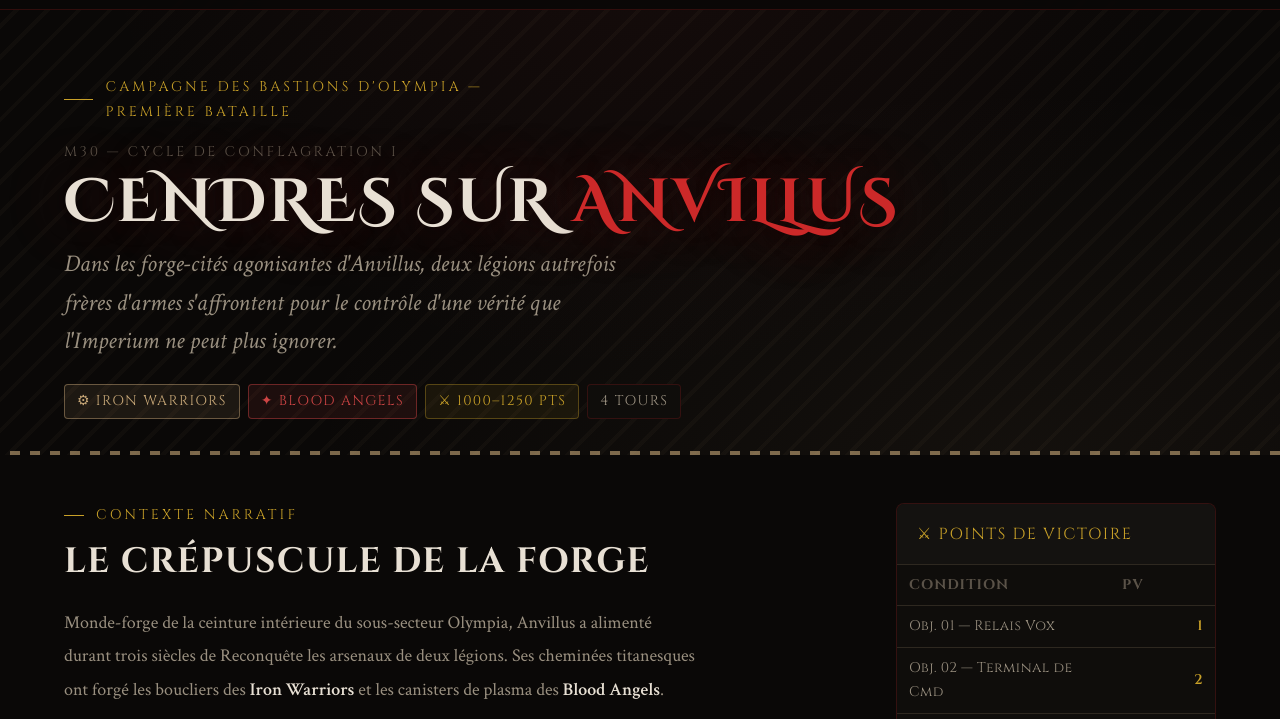
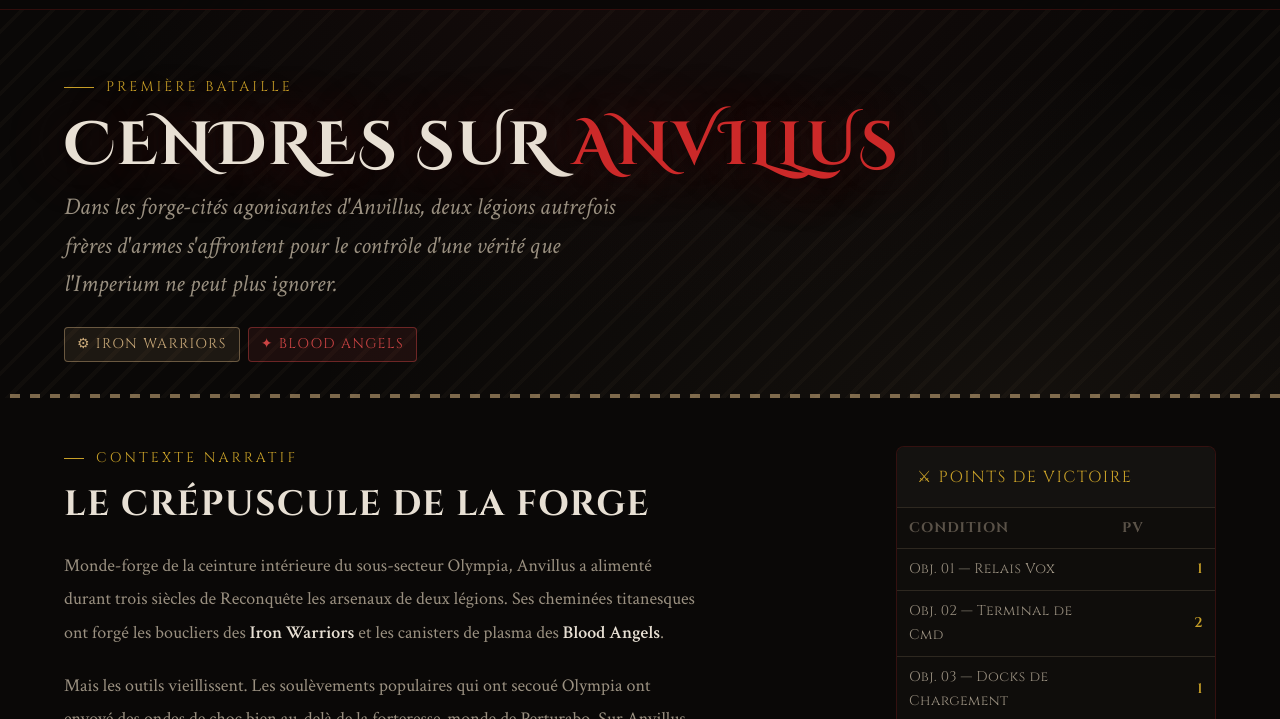
Before and after one commit to djaunie/les-bastions-dolympia, a plain HTML site: page bataille-1-anvillus.html in a window 1280 px wide. Shown: the part 69-788 px from the top of the page. Drawn offline with Linux system fonts and the light colour scheme.

Commit message:
1ere bataille

```diff
--- a/bataille-1-anvillus.html
+++ b/bataille-1-anvillus.html
@@ -463,15 +463,12 @@
 <header class="scenar-hero">
   <div class="hero-band">
     <div>
-      <p class="hero-eyebrow">Campagne des Bastions d'Olympia — Première Bataille</p>
-      <p class="scenar-num">M30 — Cycle de Conflagration I</p>
+      <p class="hero-eyebrow">Première Bataille</p>
       <h1 class="scenar-title">Cendres sur <span>Anvillus</span></h1>
       <p class="scenar-subtitle">Dans les forge-cités agonisantes d'Anvillus, deux légions autrefois frères d'armes s'affrontent pour le contrôle d'une vérité que l'Imperium ne peut plus ignorer.</p>
       <div class="badge-row">
         <span class="badge badge--iw">⚙ Iron Warriors</span>
         <span class="badge badge--ba">✦ Blood Angels</span>
-        <span class="badge badge--gold">⚔ 1000–1250 pts</span>
-        <span class="badge badge--muted">4 tours</span>
       </div>
     </div>
   </div>
```
